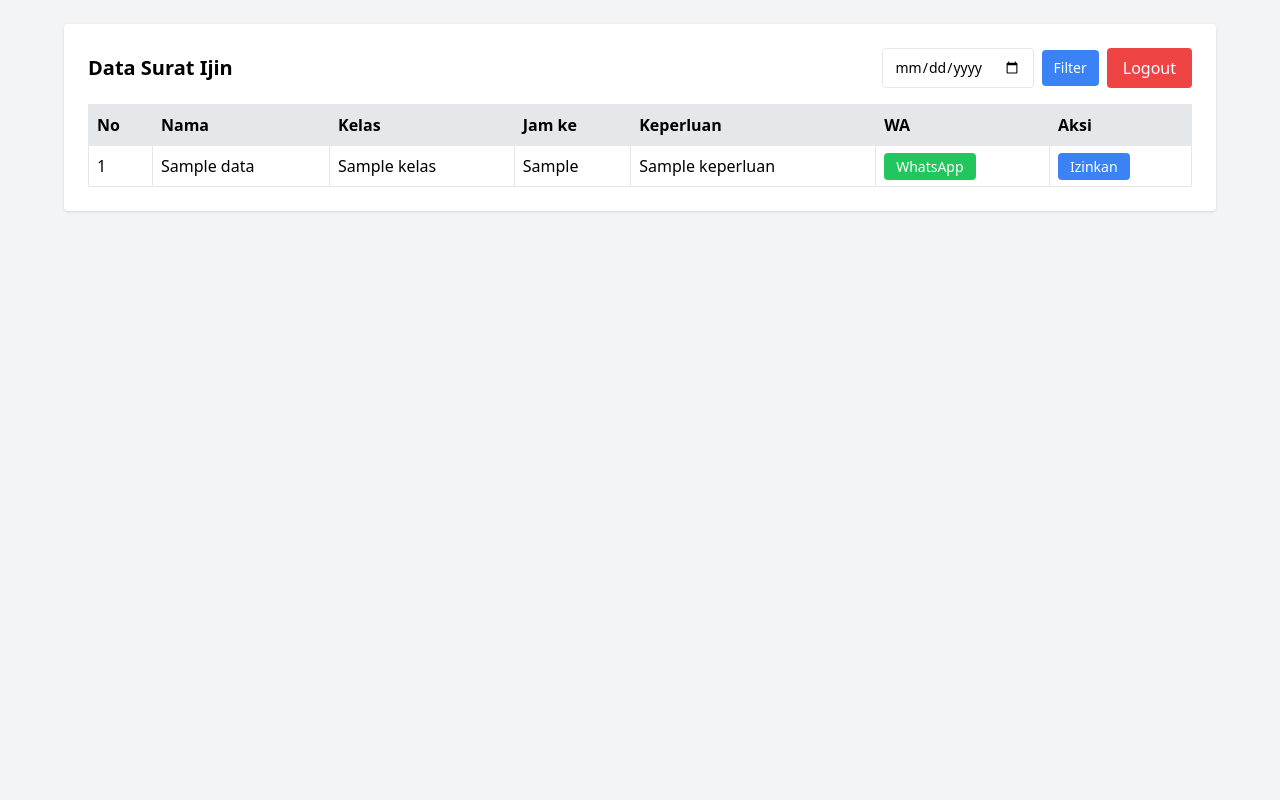
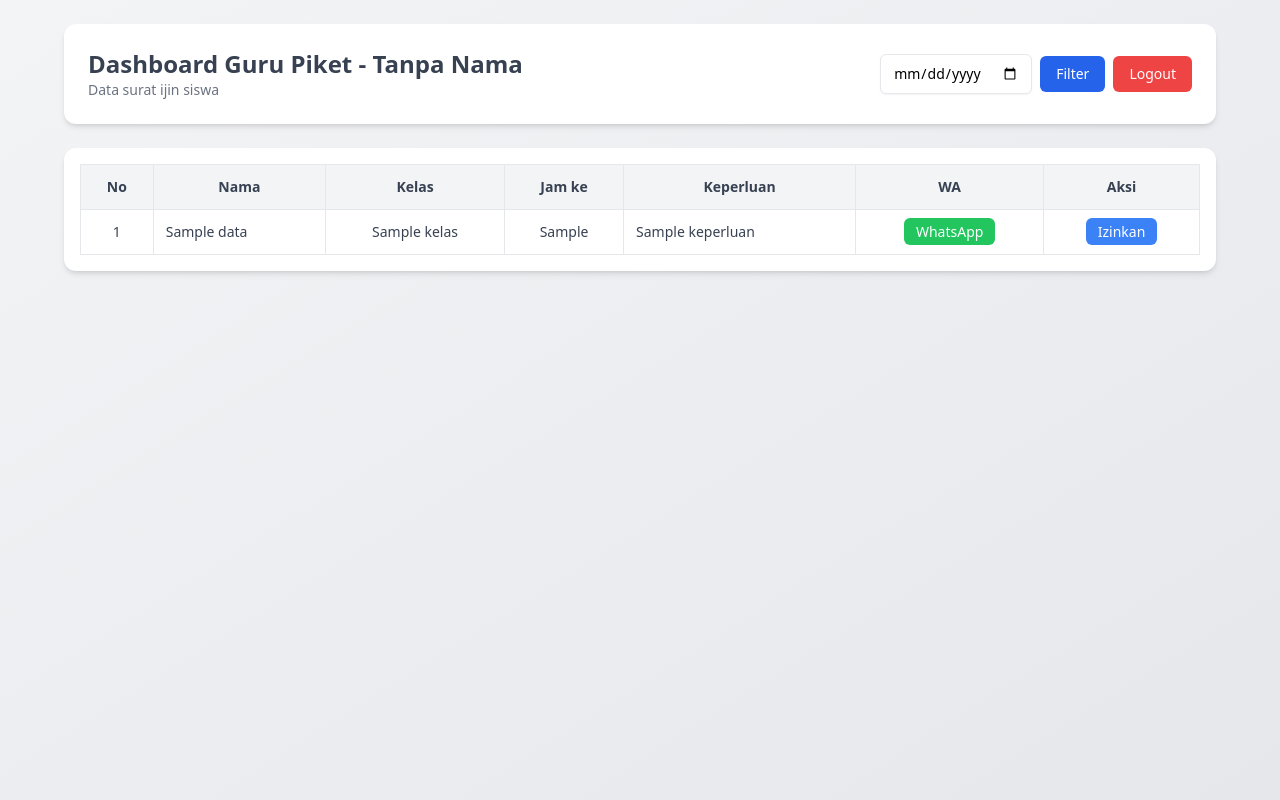
Before and after one commit to shinataputra/kurikulum-app, a PHP site: the page made by views/gurupiket/rekap.php in a window 1280 px wide. Run offline with PHP 8.4, Linux system fonts and the light colour scheme; the template is opened without the code that fills it: most values are stand-ins (such as "Sample title", 1, 10 or a date in 2020); some libraries are stand-ins or nearby versions.

Commit message:
update : tanggal dan input data guru piket yang memberikan izin

```diff
--- a/app/controller/GuruPiketController.php
+++ b/app/controller/GuruPiketController.php
@@ -26,10 +26,12 @@ class GuruPiketController
         $id = $_GET['id'] ?? null;
         if ($id) {
             $model = new SuratIjin();
-            $model->konfirmasi($id);
+            $model->konfirmasi($id, $_SESSION['nama'] ?? 'Tanpa Nama');
         }
 
-        header('Location: index.php?url=gurupiket/rekap');
+        $tanggal = $_GET['tanggal'] ?? null;
+        $queryString = $tanggal ? '&tanggal=' . urlencode($tanggal) : '';
+        header('Location: index.php?url=gurupiket/rekap' . $queryString);
         exit;
     }
 }
--- a/views/gurupiket/rekap.php
+++ b/views/gurupiket/rekap.php
@@ -7,65 +7,76 @@
     <script src="https://cdn.tailwindcss.com"></script>
 </head>
 
-<body class="bg-gray-100 p-6">
-    <div class="max-w-6xl mx-auto bg-white p-6 rounded shadow">
-        <div class="flex justify-between items-center mb-4">
-            <h2 class="text-xl font-bold">Data Surat Ijin</h2>
+<body class="bg-gradient-to-br from-gray-100 to-gray-200 min-h-screen p-6">
+    <div class="max-w-6xl mx-auto space-y-6">
+        <!-- Header -->
+        <div class="bg-white shadow-md rounded-xl p-6 flex flex-col md:flex-row justify-between items-center gap-4">
+            <div>
+                <h1 class="text-2xl font-semibold text-gray-700">
+                    Dashboard Guru Piket - <?= $_SESSION['nama'] ?? 'Tanpa Nama' ?>
+                </h1>
 
-            <div class="flex items-center gap-2">
-                <!-- Form filter tanggal -->
-                <form action="index.php" method="get" class="flex items-center gap-2">
+                <p class="text-sm text-gray-500">Data surat ijin siswa</p>
+            </div>
+            <div class="flex flex-wrap items-center gap-2">
+                <!-- Filter tanggal -->
+                <form action="index.php" method="get" class="flex gap-2 items-center">
                     <input type="hidden" name="url" value="gurupiket/rekap">
                     <input type="date" name="tanggal" value="<?= $_GET['tanggal'] ?? '' ?>"
-                        class="border px-3 py-2 rounded text-sm">
-                    <button class="bg-blue-500 text-white px-3 py-2 rounded text-sm">Filter</button>
+                        class="border px-3 py-2 rounded-md text-sm shadow-sm focus:outline-none focus:ring-2 focus:ring-blue-400">
+                    <button
+                        class="bg-blue-600 hover:bg-blue-700 text-white px-4 py-2 rounded-md text-sm transition duration-150">Filter</button>
                 </form>
-
-                <!-- Tombol logout -->
+                <!-- Logout -->
                 <form action="index.php?url=auth/logout" method="post">
-                    <button class="bg-red-500 text-white px-4 py-2 rounded">Logout</button>
+                    <button
+                        class="bg-red-500 hover:bg-red-600 text-white px-4 py-2 rounded-md text-sm transition duration-150">Logout</button>
                 </form>
             </div>
         </div>
-        <table class="w-full table-auto border-collapse">
+
+        <!-- Table -->
+        <div class="overflow-x-auto bg-white shadow-md rounded-xl p-4">
+            <table class="min-w-full table-auto border text-sm text-gray-700">
                 <thead>
-                <tr class="bg-gray-200 text-left">
-                    <th class="p-2 border">No</th>
-                    <th class="p-2 border">Nama</th>
-                    <th class="p-2 border">Kelas</th>
-                    <th class="p-2 border">Jam ke</th>
-                    <th class="p-2 border">Keperluan</th>
-                    <th class="p-2 border">WA</th>
-                    <th class="p-2 border">Aksi</th>
+                    <tr class="bg-gray-100 text-center">
+                        <th class="p-3 border">No</th>
+                        <th class="p-3 border">Nama</th>
+                        <th class="p-3 border">Kelas</th>
+                        <th class="p-3 border">Jam ke</th>
+                        <th class="p-3 border">Keperluan</th>
+                        <th class="p-3 border">WA</th>
+                        <th class="p-3 border">Aksi</th>
                     </tr>
                 </thead>
                 <tbody>
                     <?php foreach ($data as $i => $s): ?>
-                    <tr class="hover:bg-gray-50">
-                        <td class="p-2 border"><?= $i + 1 ?></td>
-                        <td class="p-2 border"><?= htmlspecialchars($s['nama']) ?></td>
-                        <td class="p-2 border"><?= htmlspecialchars($s['kelas']) ?></td>
-                        <td class="p-2 border"><?= htmlspecialchars($s['jam_ke']) ?></td>
-                        <td class="p-2 border"><?= htmlspecialchars($s['keperluan']) ?></td>
-                        <td class="p-2 border">
-                            <a href="https://wa.me/62<?= preg_replace('/[^0-9]/', '', $s['no_telp']) ?>" target="_blank" class="bg-green-500 text-white px-3 py-1 rounded text-sm">WhatsApp</a>
+                        <tr class="hover:bg-gray-50 text-center">
+                            <td class="p-3 border"><?= $i + 1 ?></td>
+                            <td class="p-3 border text-left"><?= htmlspecialchars($s['nama']) ?></td>
+                            <td class="p-3 border"><?= htmlspecialchars($s['kelas']) ?></td>
+                            <td class="p-3 border"><?= htmlspecialchars($s['jam_ke']) ?></td>
+                            <td class="p-3 border text-left"><?= htmlspecialchars($s['keperluan']) ?></td>
+                            <td class="p-3 border">
+                                <a href="https://wa.me/62<?= preg_replace('/[^0-9]/', '', $s['no_telp']) ?>" target="_blank"
+                                    class="bg-green-500 hover:bg-green-600 text-white px-3 py-1 rounded-md">WhatsApp</a>
                             </td>
-                        <td class="p-2 border">
+                            <td class="p-3 border">
                                 <?php if ($s['status'] !== 'disetujui'): ?>
-                                <a href="index.php?url=gurupiket/konfirmasi&id=<?= $s['id'] ?>"
-                                    class="bg-blue-500 text-white px-3 py-1 rounded text-sm hover:bg-blue-600">
+                                    <a href="index.php?url=gurupiket/konfirmasi&id=<?= $s['id'] ?>&tanggal=<?= $_GET['tanggal'] ?? '' ?>"
+                                        class="bg-blue-500 hover:bg-blue-600 text-white px-3 py-1 rounded-md">
                                         Izinkan
                                     </a>
                                 <?php else: ?>
-                                <span class="bg-green-600 text-white px-3 py-1 rounded text-sm">Sudah Diizinkan</span>
+                                    <span class="bg-green-600 text-white px-3 py-1 rounded-md">Sudah Diizinkan</span>
                                 <?php endif; ?>
                             </td>
-
                         </tr>
                     <?php endforeach ?>
                 </tbody>
             </table>
         </div>
+    </div>
 </body>
 
 </html>
```
Also changed, not shown: app/controller/AuthController.php (+6 -2 lines), app/model/SuratIjin.php (+4 -3 lines). Lines whose indentation alone changed are shown as unchanged.
